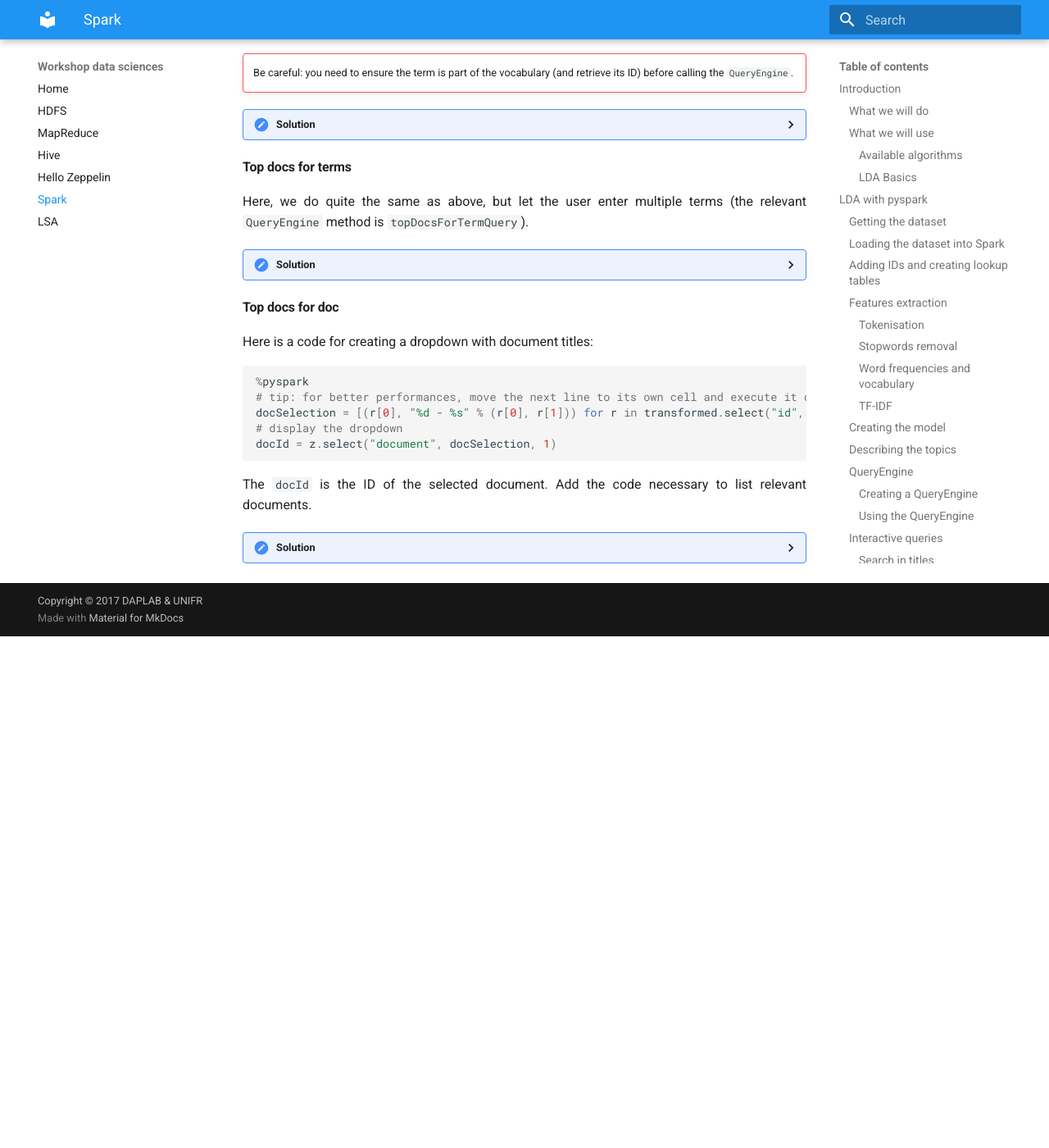
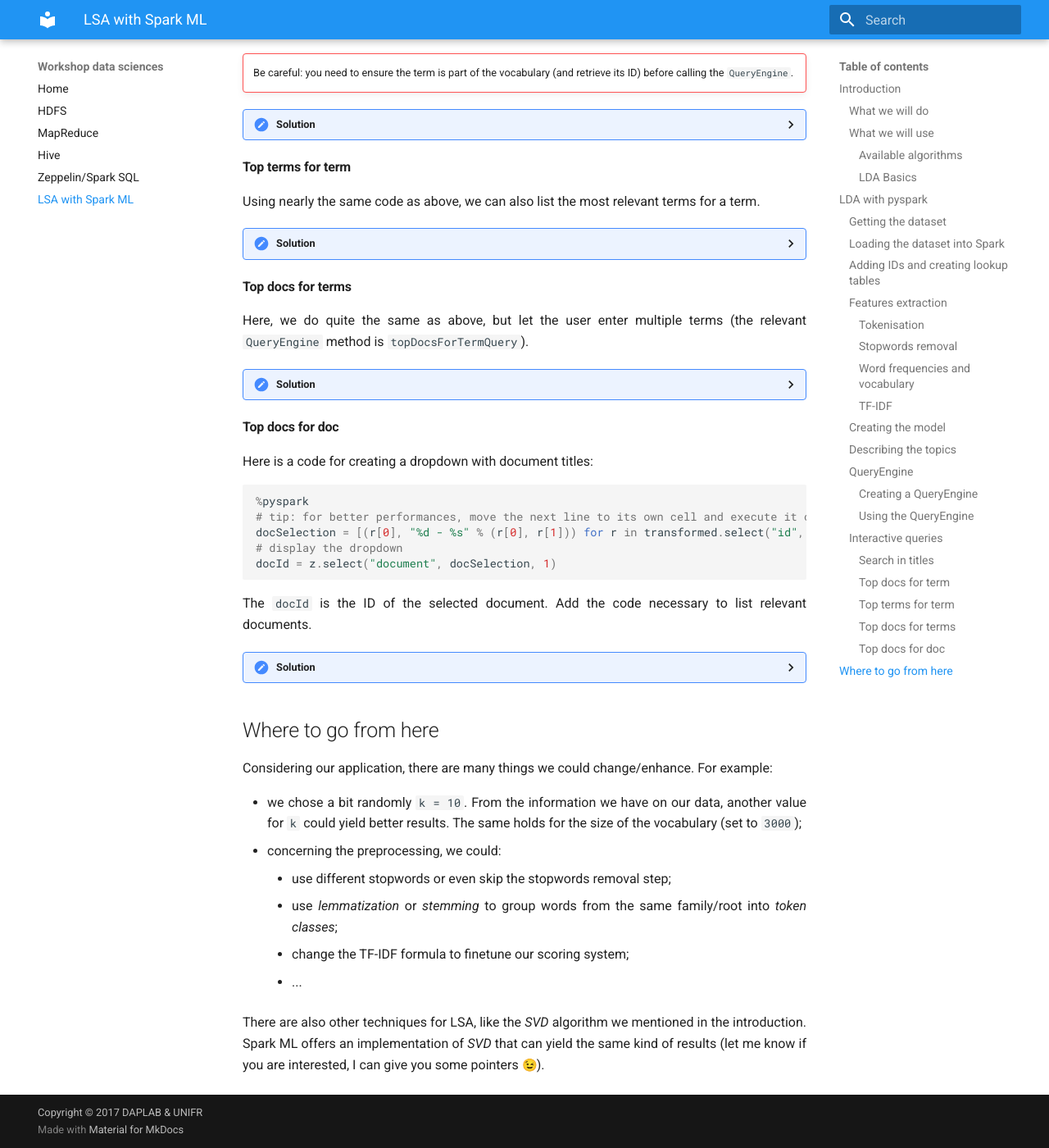
Before and after one commit to derlin/workshop-data-sciences, an MkDocs documentation site: the page built from docs/spark.md, in a window 1280 px wide and 1400 px high, scrolled down 9941 px. Shown: the whole window at 82% size. Built offline with MkDocs 1.6.1 and Material for MkDocs 9.7.7, drawn with Linux system fonts in a browser that asks for light colours; nearby versions of some CDN libraries; emoji names are drawn with the system emoji font; formulas are drawn with MathJax 3; old or Windows-style settings are respelled for this version of MkDocs; before the commit the page ends 10717 px from its top, so only the background shows below that; some of the changed text lies outside the part shown.

Commit message:
rename menus

````diff
--- a/docs/spark.md
+++ b/docs/spark.md
@@ -495,6 +495,12 @@ Try to write an interactive query where the user enters a term and the system di
         print("%s is not in the vocabulary. Try: %s..." % (term, ", ".join(random.sample(vocabulary, 10)) ))
     ```
 
+#### Top terms for term
+
+Using nearly the same code as above, we can also list the most relevant terms for a term.
+
+??? Solution
+    Simply replace `q.topDocsForTerm(termId)` with `q.topTermsForTerm(termId)` in the code above.
 
 #### Top docs for terms
 
@@ -548,3 +554,16 @@ The `docId` is the ID of the selected document. Add the code necessary to list r
     print("Top documents for doc #%d" % docId)
     q.topDocsForDoc(docId).toTable()
     ```
+
+## Where to go from here
+
+Considering our application, there are many things we could change/enhance. For example:
+
+* we chose a bit randomly `k = 10`. From the information we have on our data, another value for `k` could yield better results. The same holds for the size of the vocabulary (set to `3000`);
+* concerning the preprocessing, we could:
+    - use different stopwords or even skip the stopwords removal step;
+    - use _lemmatization_ or _stemming_ to group words from the same family/root into _token classes_;
+    - change the TF-IDF formula to finetune our scoring system;
+    - ...
+
+There are also other techniques for LSA, like the _SVD_ algorithm we mentioned in the introduction. Spark ML offers an implementation of _SVD_ that can yield the same kind of results (let me know if you are interested, I can give you some pointers :wink:).
--- a/mkdocs.yml
+++ b/mkdocs.yml
@@ -12,9 +12,8 @@ pages:
     - MapReduce: mapreduce.md
     - Hive: hive.md
     # day 2
-    - Hello Zeppelin: zeppelin.md
-    - Spark: spark.md
-    - LSA: lsa.md
+    - Zeppelin/Spark SQL: zeppelin.md
+    - LSA with Spark ML: spark.md
 
 # ----------------------
 
@@ -25,8 +24,6 @@ markdown_extensions:
     - attr_list
     - admonition
     - codehilite #(linenums=true)
-    - markdown_include.include:
-        base_path: docs
     - pymdownx.arithmatex
     - pymdownx.betterem(smart_enable=all)
     - pymdownx.caret
````
Also changed, not shown: docs/lsa.md (deleted, +0 -1 lines).
